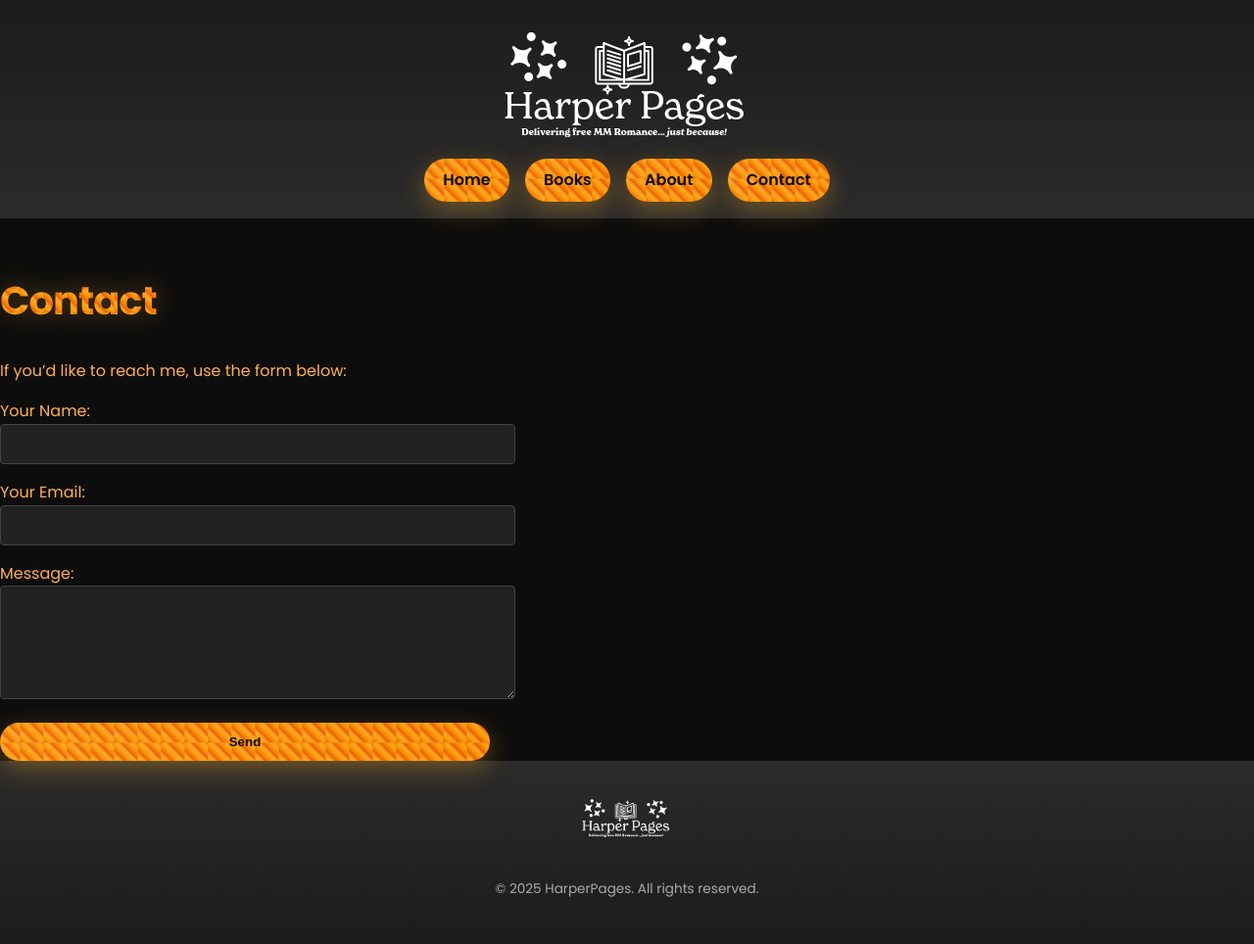
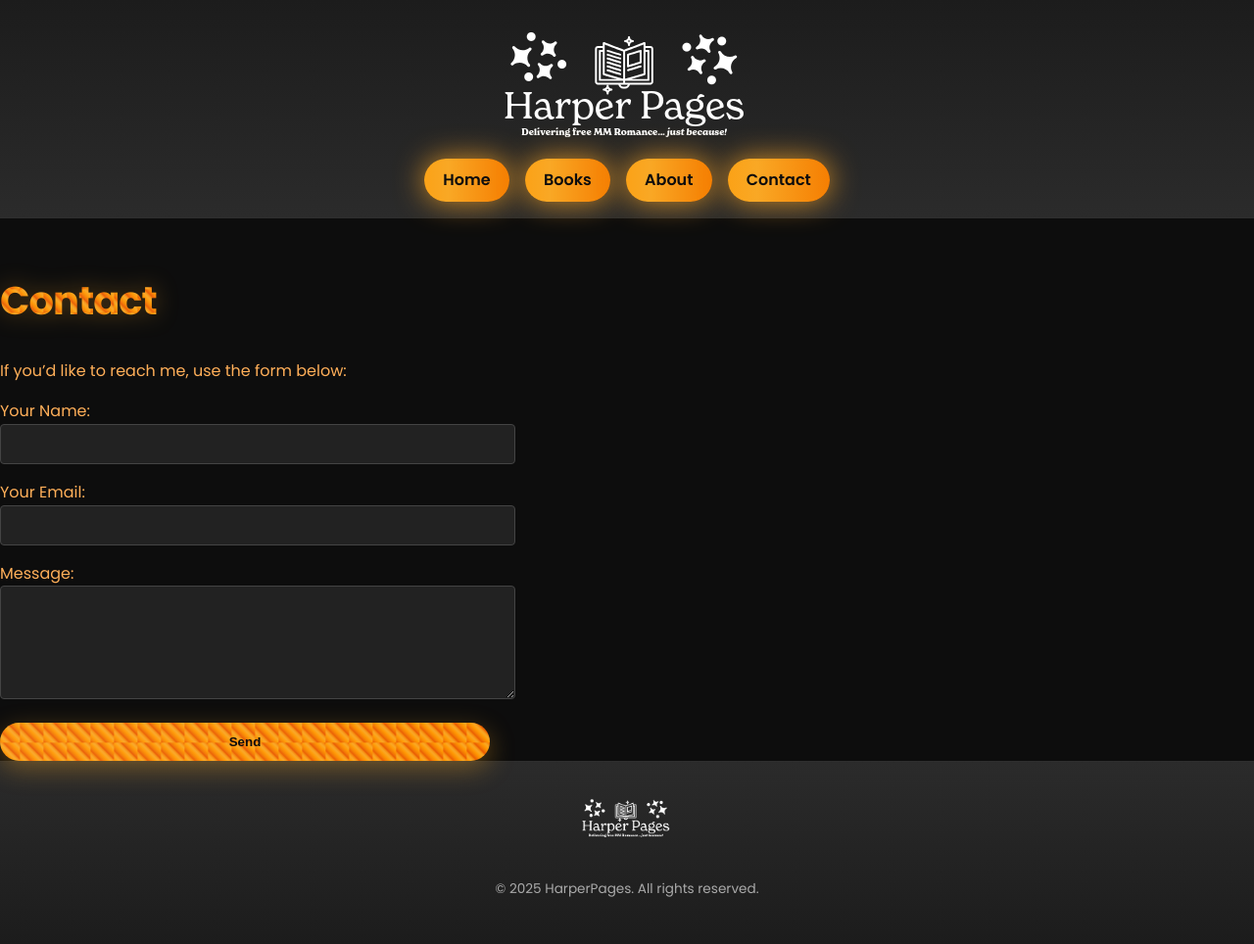
Before and after one commit to jackharperbooks/harperpages, a Jekyll site: the page built from contact.md, in a window 1280 px wide. Shown: the whole page at 98% size. Built offline with Jekyll 4.4.1, drawn with Linux system fonts in a browser that asks for light colours.

Commit message:
Refactor button styles for consistency and clarity
Removed redundant button styles and consolidated button styling for consistency.

```diff
--- a/assets/css/style.css
+++ b/assets/css/style.css
@@ -20,6 +20,46 @@
   --accent: var(--tiger-orange);
   --accent-hover: var(--tiger-gold);
 }
+
+/* ===========================
+   BUTTONS (Glittery Orange Effect)
+   =========================== */
+.download-btn,
+.nav-btn,
+button,
+.small-btn {
+  color: #0d0d0d; /* dark text for contrast */
+  background-image: linear-gradient(
+    90deg,
+    var(--tiger-deep),
+    var(--tiger-orange),
+    var(--tiger-amber),
+    var(--tiger-gold),
+    var(--tiger-orange)
+  );
+  background-size: 300% 100%;
+  animation: glitterFlow 3s ease-in-out infinite;
+  border-radius: 30px;
+  font-weight: bold;
+  transition: transform 0.2s ease;
+  text-decoration: none;
+  display: inline-block;
+  cursor: pointer;
+}
+
+/* Hover lift */
+.download-btn:hover,
+.nav-btn:hover,
+button:hover,
+.small-btn:hover {
+  transform: translateY(-3px) scale(1.05);
+}
+
+/* Unique tweaks preserved */
+.download-btn { margin-top: 1rem; padding: 0.75rem 1.25rem; }
+.nav-btn { padding: 0.6rem 1.2rem; font-weight: 600; }
+button { padding: 0.75rem 1.25rem; border: none; }
+.small-btn { padding: 0.4rem 0.6rem; font-size: 0.9rem; border-radius: 50%; line-height: 1; }
 
 /* ===========================
    GLOBAL TYPOGRAPHY & BODY
@@ -73,6 +113,13 @@
 .hero-tagline {
   display: inline-block;
   animation: jiggle 1s ease-in-out infinite;
+}
+@keyframes glitterFlow {
+  0%   { background-position: 0% 50%; box-shadow: 0 0 10px rgba(255,168,37,0.4); }
+  25%  { background-position: 50% 50%; box-shadow: 0 0 20px rgba(255,168,37,0.6); }
+  50%  { background-position: 100% 50%; box-shadow: 0 0 30px rgba(255,168,37,0.8); }
+  75%  { background-position: 50% 50%; box-shadow: 0 0 20px rgba(255,168,37,0.6); }
+  100% { background-position: 0% 50%; box-shadow: 0 0 10px rgba(255,168,37,0.4); }
 }
 
 /* ===========================
@@ -219,48 +266,6 @@
   min-width: 250px;
 }
 
-/* ===========================
-   DOWNLOAD BUTTON (Tiger gradient)
-   =========================== */
-.download-btn {
-  display: inline-block;
-  margin-top: 1rem;
-  padding: 0.75rem 1.25rem;
-  text-decoration: none;
-  border-radius: 30px; /* pill shape */
-  font-weight: bold;
-  transition: transform 0.2s ease;
-
-  /* Animated tiger stripe background */
-  color: #0d0d0d; /* dark text for contrast on bright gradient */
-  background-image:
-    linear-gradient(120deg, rgba(255,255,255,0.10), rgba(255,255,255,0.0)),
-    repeating-linear-gradient(
-      45deg,
-      var(--tiger-deep) 0%,
-      var(--tiger-orange) 8%,
-      var(--tiger-amber) 16%,
-      var(--tiger-gold) 24%,
-      var(--tiger-orange) 32%
-    );
-  background-size: 200% 200%, 24px 24px;
-  background-position: 0% 50%, 0 0;
-  animation: tigerStripeShift 8s linear infinite, pulseGlow 3s ease-in-out infinite;
-}
-.download-btn:hover {
-  transform: translateY(-2px) scale(1.02);
-}
-
-/* ===========================
-   BOOKS INDEX GRID
-   =========================== */
-.books-grid {
-  display: grid;
-  grid-template-columns: repeat(auto-fit, minmax(220px, 1fr));
-  gap: 2rem;
-  margin-top: 2rem;
-}
-
 .book-card {
   background: var(--card-bg);
   padding: 1rem;
@@ -342,31 +347,6 @@
   justify-content: center; /* centered under the logo */
   flex-wrap: wrap;
 }
-
-.nav-btn {
-  padding: 0.6rem 1.2rem;
-  text-decoration: none;
-  border-radius: 30px;
-  font-weight: 600;
-  transition: transform 0.2s ease;
-
-  color: #0d0d0d; /* dark text on bright gradient */
-  background-image:
-    linear-gradient(120deg, rgba(255,255,255,0.10), rgba(255,255,255,0.0)),
-    repeating-linear-gradient(
-      45deg,
-      var(--tiger-deep) 0%,
-      var(--tiger-orange) 8%,
-      var(--tiger-amber) 16%,
-      var(--tiger-gold) 24%,
-      var(--tiger-orange) 32%
-    );
-  background-size: 200% 200%, 24px 24px;
-  background-position: 0% 50%, 0 0;
-  animation: tigerStripeShift 8s linear infinite, pulseGlow 3s ease-in-out infinite;
-}
-
-.nav-btn:hover { transform: translateY(-2px) scale(1.02); }
 
 /* ===========================
    FAQ SECTION on ABOUT PAGE
@@ -469,13 +449,7 @@
 }
 button:hover { transform: translateY(-2px) scale(1.02); }
 
-/* Tiny toggle button */
-.small-btn {
-  padding: 0.4rem 0.6rem;
-  font-size: 0.9rem;
-  border-radius: 50%;
-  line-height: 1;
-}
+
 
 /* ===========================
    FOOTER STYLING
```
